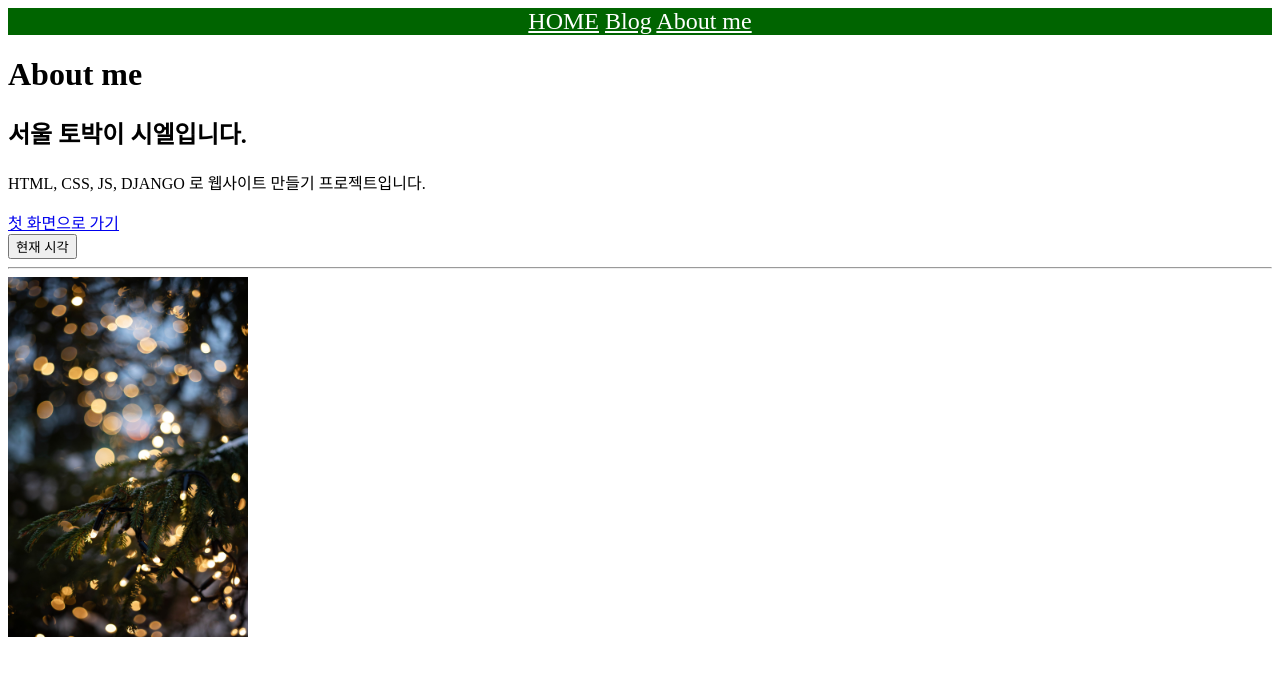
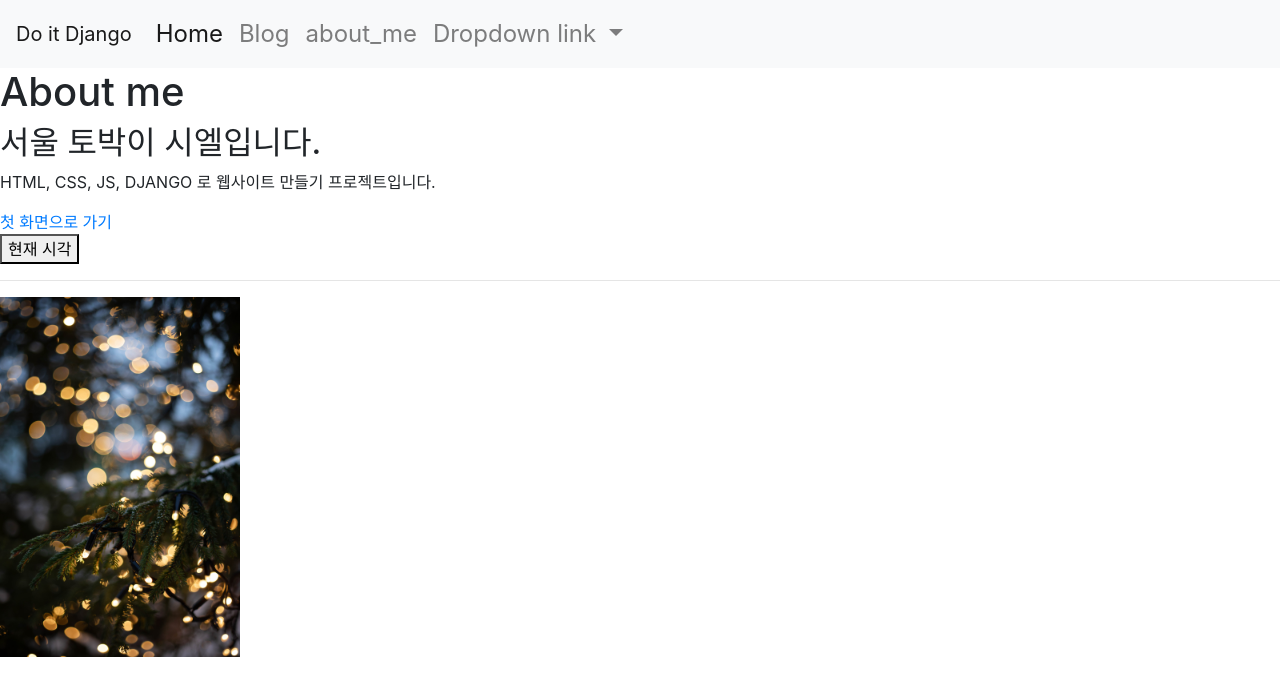
Before and after one commit to gechae/do_it_django_frontend_basic_infleam, a plain HTML site: page about_me.html in a window 1280 px wide. Drawn offline with nearby package versions, Linux system fonts and the light colour scheme.

Commit message:
about me Nav bootstrap 적용

```diff
--- a/about_me.html
+++ b/about_me.html
@@ -6,13 +6,37 @@
 
         <script type="text/javascript" src="./what_time_is_it.js"></script>
 
-        <linke href="./bootstrap4/css/bootstrap.min.css" rel="stylesheet" type="text/css"></linke>
+        <link href="./bootstrap4/css/bootstrap.min.css" rel="stylesheet" type="text/css" />
     </head>
     <body>
-        <nav>
-            <a href="./index.html" >HOME</a>
-            <a href="./blog_list.html" >Blog</a>
-            <a href="./about_me.html" s>About me</a>
+        <nav class="navbar navbar-expand-lg navbar-light bg-light">
+            <a class="navbar-brand" href="./index.html">Do it Django</a>
+            <button class="navbar-toggler" type="button" data-toggle="collapse" data-target="#navbarNavDropdown" aria-controls="navbarNavDropdown" aria-expanded="false" aria-label="Toggle navigation">
+                <span class="navbar-toggler-icon"></span>
+            </button>
+            <div class="collapse navbar-collapse" id="navbarNavDropdown">
+                <ul class="navbar-nav">
+                <li class="nav-item active">
+                    <a class="nav-link" href="./index.html">Home <span class="sr-only">(current)</span></a>
+                </li>
+                <li class="nav-item">
+                    <a class="nav-link" href="./Blog_list.html">Blog</a>
+                </li>
+                <li class="nav-item">
+                    <a class="nav-link" href="./about_me.html">about_me</a>
+                </li>
+                <li class="nav-item dropdown">
+                    <a class="nav-link dropdown-toggle" href="#" id="navbarDropdownMenuLink" role="button" data-toggle="dropdown" aria-expanded="false">
+                    Dropdown link
+                    </a>
+                    <div class="dropdown-menu" aria-labelledby="navbarDropdownMenuLink">
+                    <a class="dropdown-item" href="#">Action</a>
+                    <a class="dropdown-item" href="#">Another action</a>
+                    <a class="dropdown-item" href="#">Something else here</a>
+                    </div>
+                </li>
+                </ul>
+            </div>
         </nav>
 
         <h1>About me</h1>
```
